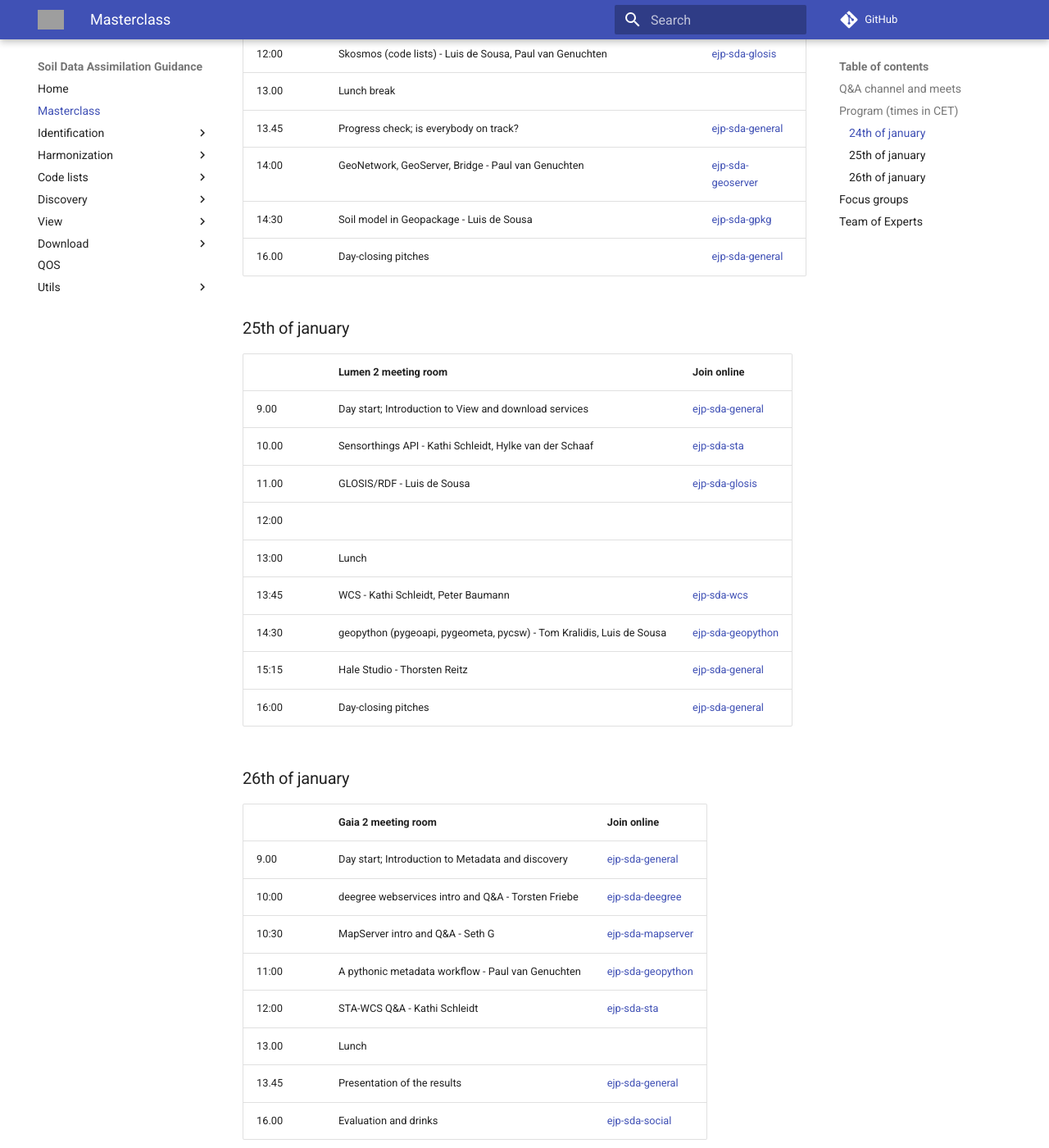
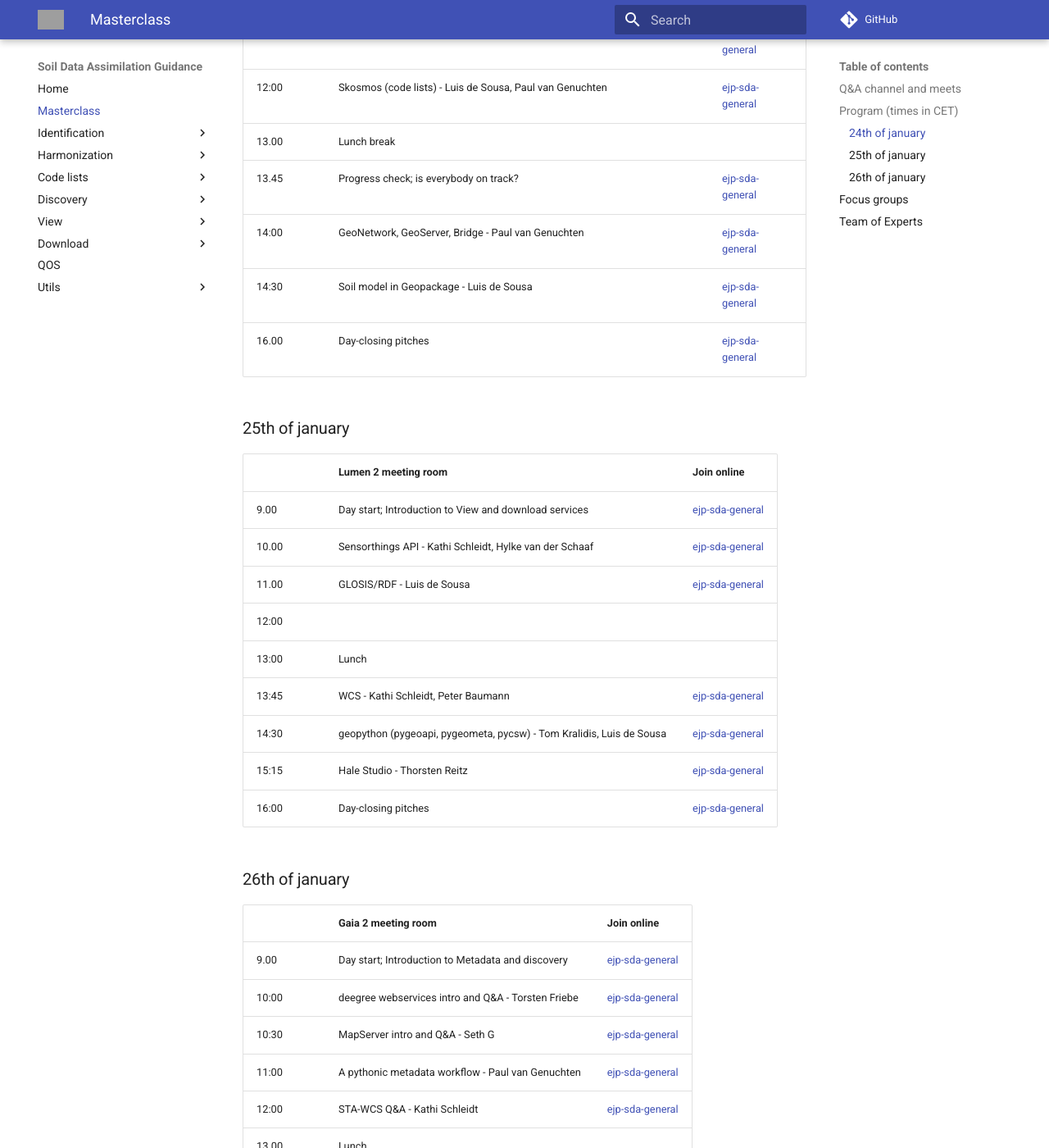
Before and after one commit to ejpsoil/soildata-assimilation-guidance, an MkDocs documentation site: the page built from docs/masterclass/index.md, in a window 1280 px wide and 1400 px high, scrolled down 932 px. Shown: the whole window at 82% size. Built offline with MkDocs 1.6.1 and Material for MkDocs 9.7.7, drawn with Linux system fonts in a browser that asks for light colours; comment, search, counter and statistics services are not loaded; grey boxes are pictures that could not be loaded.

Commit message:
update to use the general meeting room all of us

```diff
--- a/docs/masterclass/index.md
+++ b/docs/masterclass/index.md
@@ -21,12 +21,12 @@ The live meetings are facilitated by [Waag](https://waag.org) via the [jitsi sof
 | --- | --- | --- |
 | 9.00 | Welcome ceremony / Set up teams | [ejp-sda-general](https://meet.waag.org/ejp-sda-general) |
 | 10.00 | Day start; Introduction to data assimilation (harmonization; extension; codelists) | [ejp-sda-general](https://meet.waag.org/ejp-sda-general) |
-| 11:00 | JRC INSPIRE Tools - Paul van Genuchten | [ejp-sda-jrc](https://meet.waag.org/ejp-sda-jrc) |
-| 12:00 | Skosmos (code lists) - Luis de Sousa, Paul van Genuchten | [ejp-sda-glosis](https://meet.waag.org/ejp-sda-glosis) |
+| 11:00 | JRC INSPIRE Tools - Paul van Genuchten | [ejp-sda-general](https://meet.waag.org/ejp-sda-general) |
+| 12:00 | Skosmos (code lists) - Luis de Sousa, Paul van Genuchten | [ejp-sda-general](https://meet.waag.org/ejp-sda-general) |
 | 13.00 | Lunch break |  |
 | 13.45 | Progress check; is everybody on track? | [ejp-sda-general](https://meet.waag.org/ejp-sda-general) |
-| 14:00 | GeoNetwork, GeoServer, Bridge - Paul van Genuchten | [ejp-sda-geoserver](https://meet.waag.org/ejp-sda-geoserver) |
-| 14:30 | Soil model in Geopackage - Luis de Sousa  | [ejp-sda-gpkg](https://meet.waag.org/ejp-sda-gpkg) |
+| 14:00 | GeoNetwork, GeoServer, Bridge - Paul van Genuchten | [ejp-sda-general](https://meet.waag.org/ejp-sda-general) |
+| 14:30 | Soil model in Geopackage - Luis de Sousa  | [ejp-sda-general](https://meet.waag.org/ejp-sda-general) |
 | 16.00 | Day-closing pitches | [ejp-sda-general](https://meet.waag.org/ejp-sda-general) |
 
 ### 25th of january
@@ -34,12 +34,12 @@ The live meetings are facilitated by [Waag](https://waag.org) via the [jitsi sof
 | | Lumen 2 meeting room | Join online |
 | --- | --- | --- |
 | 9.00 | Day start; Introduction to View and download services | [ejp-sda-general](https://meet.waag.org/ejp-sda-general) |
-| 10.00 | Sensorthings API - Kathi Schleidt, Hylke van der Schaaf | [ejp-sda-sta](https://meet.waag.org/ejp-sda-sta) |
-| 11.00 | GLOSIS/RDF - Luis de Sousa | [ejp-sda-glosis](https://meet.waag.org/ejp-sda-glosis) |
+| 10.00 | Sensorthings API - Kathi Schleidt, Hylke van der Schaaf | [ejp-sda-general](https://meet.waag.org/ejp-sda-general) |
+| 11.00 | GLOSIS/RDF - Luis de Sousa | [ejp-sda-general](https://meet.waag.org/ejp-sda-general) |
 | 12:00 | | |
 | 13:00 | Lunch | |
-| 13:45 | WCS - Kathi Schleidt, Peter Baumann | [ejp-sda-wcs](https://meet.waag.org/ejp-sda-wcs) |
-| 14:30 | geopython (pygeoapi, pygeometa, pycsw) - Tom Kralidis, Luis de Sousa |  [ejp-sda-geopython](https://meet.waag.org/ejp-sda-geopython) |
+| 13:45 | WCS - Kathi Schleidt, Peter Baumann | [ejp-sda-general](https://meet.waag.org/ejp-sda-general) |
+| 14:30 | geopython (pygeoapi, pygeometa, pycsw) - Tom Kralidis, Luis de Sousa |  [ejp-sda-general](https://meet.waag.org/ejp-sda-general) |
 | 15:15 | Hale Studio - Thorsten Reitz | [ejp-sda-general](https://meet.waag.org/ejp-sda-hale) |
 | 16:00 | Day-closing pitches | [ejp-sda-general](https://meet.waag.org/ejp-sda-general) |
 
@@ -48,13 +48,13 @@ The live meetings are facilitated by [Waag](https://waag.org) via the [jitsi sof
 | | Gaia 2 meeting room | Join online |
 | --- | --- | ---|
 | 9.00 | Day start; Introduction to Metadata and discovery | [ejp-sda-general](https://meet.waag.org/ejp-sda-general) |
-| 10:00 | deegree webservices intro and Q&A - Torsten Friebe | [ejp-sda-deegree](https://meet.waag.org/ejp-sda-deegree) |
-| 10:30 | MapServer intro and Q&A - Seth G | [ejp-sda-mapserver](https://meet.waag.org/ejp-sda-mapserver) |
-| 11:00 | A pythonic metadata workflow - Paul van Genuchten | [ejp-sda-geopython](https://meet.waag.org/ejp-sda-geopython)  |
-| 12:00 | STA-WCS Q&A - Kathi Schleidt | [ejp-sda-sta](https://meet.waag.org/ejp-sda-sta) |
+| 10:00 | deegree webservices intro and Q&A - Torsten Friebe | [ejp-sda-general](https://meet.waag.org/ejp-sda-general) |
+| 10:30 | MapServer intro and Q&A - Seth G | [ejp-sda-general](https://meet.waag.org/ejp-sda-general) |
+| 11:00 | A pythonic metadata workflow - Paul van Genuchten | [ejp-sda-general](https://meet.waag.org/ejp-sda-general)  |
+| 12:00 | STA-WCS Q&A - Kathi Schleidt | [ejp-sda-general](https://meet.waag.org/ejp-sda-general) |
 | 13.00 | Lunch | |
 | 13.45 | Presentation of the results | [ejp-sda-general](https://meet.waag.org/ejp-sda-general) |
-| 16.00 | Evaluation and drinks | [ejp-sda-social](https://meet.waag.org/ejp-sda-social) |
+| 16.00 | Evaluation and drinks | [ejp-sda-general](https://meet.waag.org/ejp-sda-general) |
 
 
 ## Focus groups
```
